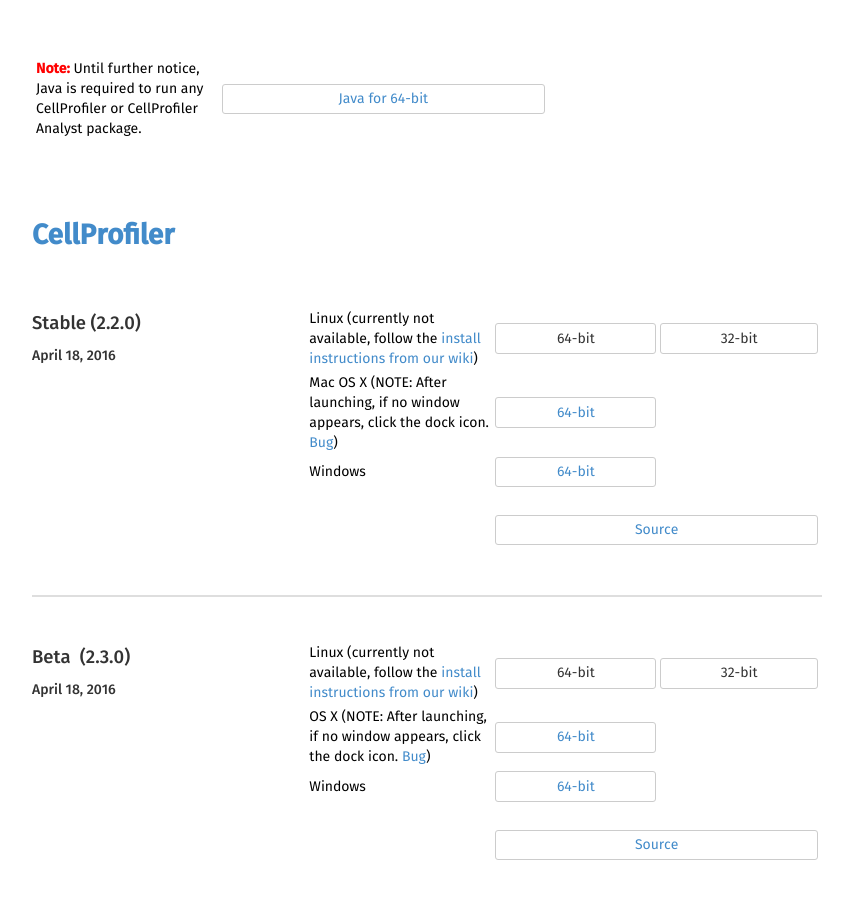
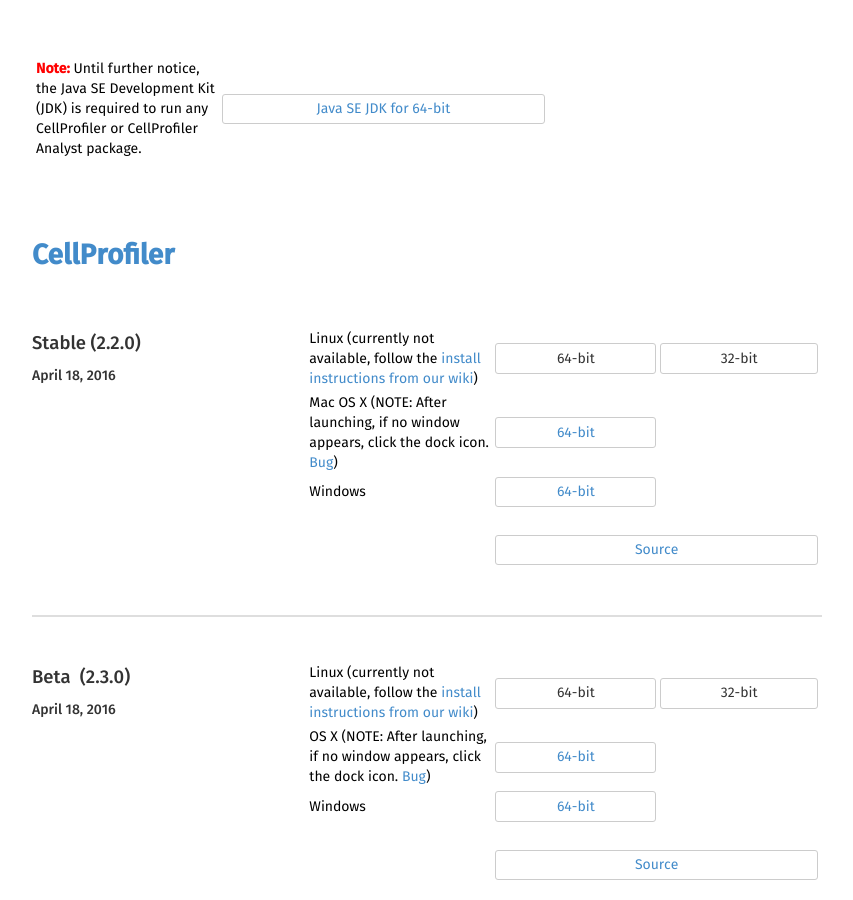
Before and after one commit to CellProfiler/cellprofiler.github.com-backup, a Jekyll site: the page built from releases/index.html, in a window 1280 px wide and 900 px high. Shown: the whole window, without its empty margins (213-1066 px from the left). Built offline with Jekyll 4.4.1, drawn with Linux system fonts in a browser that asks for light colours.

Commit message:
_layouts/release.html: better explanation that JDK is required, and JRE is not sufficient. Updated link

```diff
--- a/_layouts/release.html
+++ b/_layouts/release.html
@@ -28,9 +28,9 @@
 			    <table class="table-features table-installers">
 			      <tbody>
 			        <tr>
-			          <td class="inst-type"><font color="red"><b>Note:</b></font> Until further notice, Java is required to run any CellProfiler or CellProfiler Analyst package.</td>
+			          <td class="inst-type"><font color="red"><b>Note:</b></font> Until further notice, the Java SE Development Kit (JDK) is required to run any CellProfiler or CellProfiler Analyst package.</td>
 
-			          <td><a href="http://www.oracle.com/technetwork/java/javase/downloads/jre8-downloads-2133155.html"><div class="inst-button">Java for 64-bit</div></a></td>
+			          <td><a href="http://www.oracle.com/technetwork/java/javase/downloads/jdk8-downloads-2133151.html"><div class="inst-button">Java SE JDK for 64-bit</div></a></td>
 			        </tr>
 			      </tbody>
 			    </table>
```
